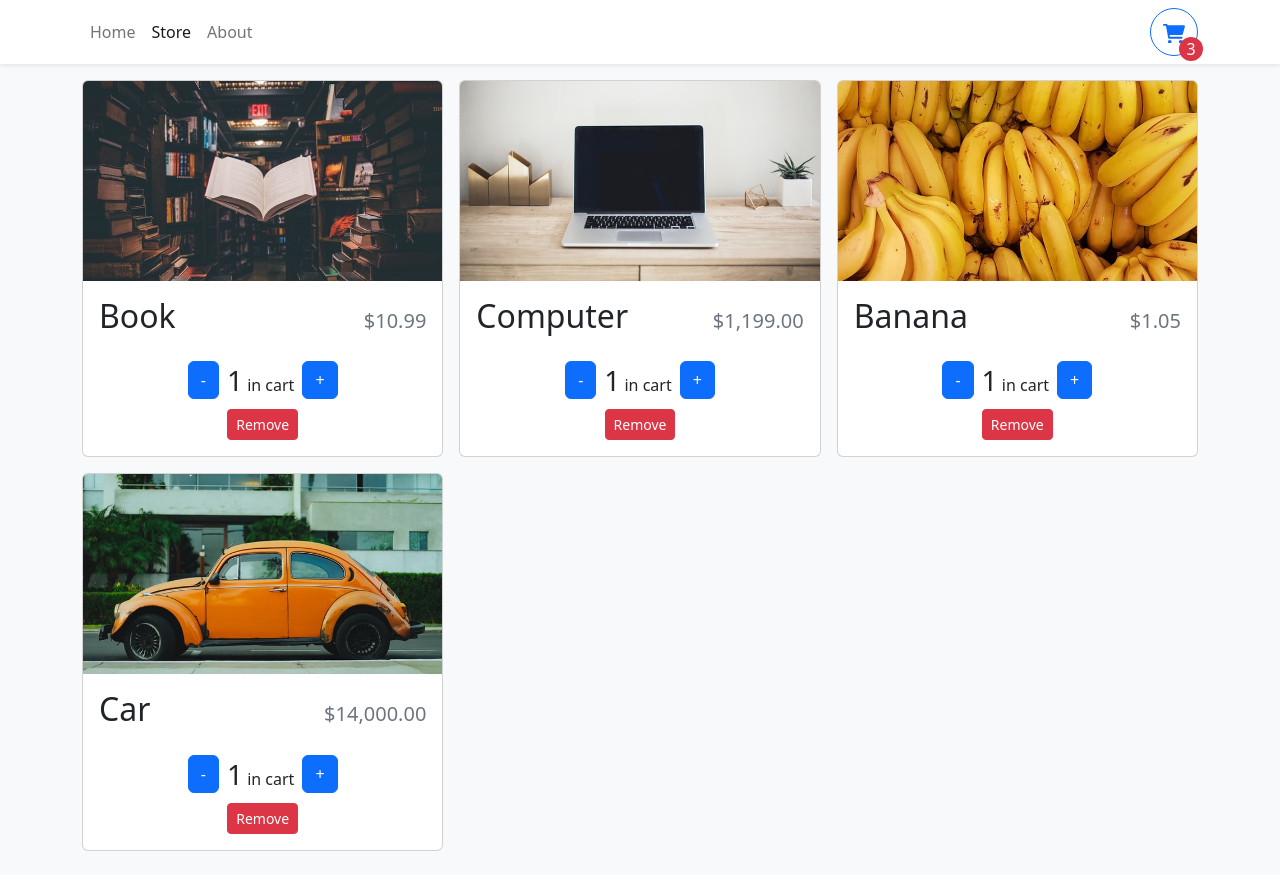
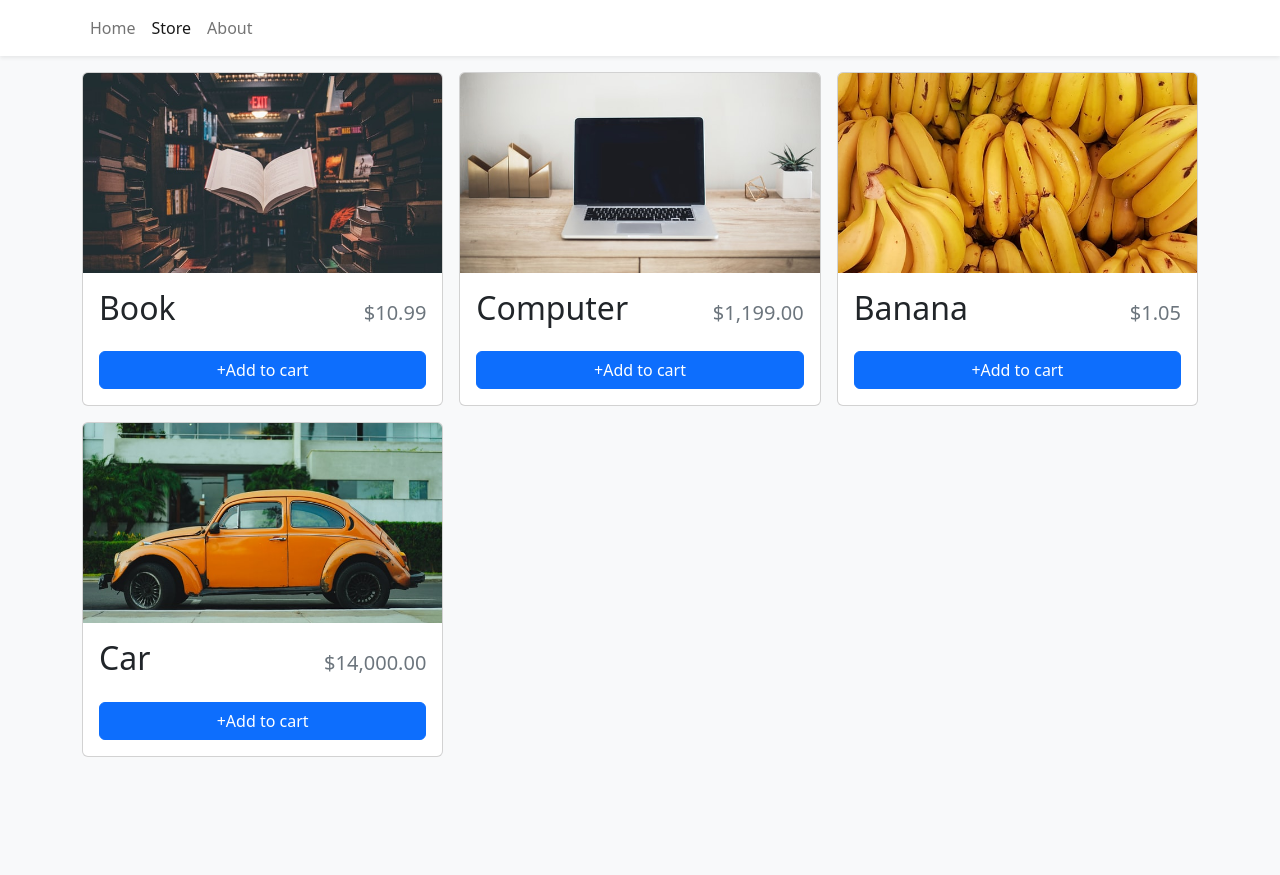
Before and after one commit to nicitaacom/MyTwelvthSite, a React (Vite) app in the folder shopping-cart_practice_1/: page /store in a window 1280 px wide. After the commit the page ends 800 px from the top, so only its background shows below. Built offline with nearby package versions, Linux system fonts and the light colour scheme.

Commit message:
4)Shopping cart context

```diff
--- a/shopping-cart_practice_1/src/components/Navbar.tsx
+++ b/shopping-cart_practice_1/src/components/Navbar.tsx
@@ -1,7 +1,9 @@
 import {Button, Container, Nav, Navbar as NavbarBs} from "react-bootstrap";
 import {NavLink} from "react-router-dom";
+import {useShoppingCartContext} from "../context/ShoppingCartContext";
 
 export function Navbar() {
+  const {openCart,cartQuantity} = useShoppingCartContext()
   return (
     <NavbarBs sticky='top' className='bg-white shadow-sm mb-3'>
       <Container>
@@ -16,7 +18,9 @@
             About
           </Nav.Link>
         </Nav>
-        <Button className='rounded-circle' style={{width:'3rem',height:'3rem',position:'relative'}} variant='outline-primary'>
+        {cartQuantity >0 && (<Button className='rounded-circle' onClick={openCart}
+                style={{width:'3rem',height:'3rem',position:'relative'}}
+                variant='outline-primary'>
           <svg
             xmlns="http://www.w3.org/2000/svg"
             viewBox="0 0 576 512"
@@ -34,9 +38,9 @@
               right:0,
               transform:'translate(25%, 25%)'
             }}>
-              3
+              {cartQuantity}
             </div>
-        </Button>
+        </Button>)}
       </Container>
     </NavbarBs>
   )
--- a/shopping-cart_practice_1/src/components/StoreItem.tsx
+++ b/shopping-cart_practice_1/src/components/StoreItem.tsx
@@ -1,5 +1,6 @@
 import {Button, Card} from "react-bootstrap";
 import {formatCurrency} from "../utilities/FormatCurrency";
+import {useShoppingCartContext} from "../context/ShoppingCartContext";
 
 type StoreItemProps = {
   id:number
@@ -9,7 +10,8 @@
 }
 
 export function StoreItem({id,name,price,imgUrl}:StoreItemProps) {
-  const quantity = 1
+  const {getItemQuantity,increaseCartQuantity,decreaseCartQuantity,removeFromCart } = useShoppingCartContext()
+  const quantity = getItemQuantity(id)
  return (
    <Card className='h-100'>
     <Card.Img variant='top' src={imgUrl} height='200px' style={{objectFit:'cover'}}/>
@@ -20,17 +22,17 @@
       </Card.Title>
       <div className='mt-auto'>
         {quantity === 0 ? (
-          <Button className='w-100'>
+          <Button className='w-100' onClick={() => increaseCartQuantity(id)}>
             +Add to cart
           </Button>
         ) :
           <div className='d-flex align-items-center flex-column' style={{gap:'0.5rem'}}>
             <div className='d-flex justify-content-center align-items-center' style={{gap:'0.5rem'}}>
-                <Button>-</Button>
+                <Button onClick={() => decreaseCartQuantity(id)}>-</Button>
               <div><span className='fs-3'>{quantity}</span> in cart</div>
-                <Button>+</Button>
+                <Button onClick={() => increaseCartQuantity(id)}>+</Button>
             </div>
-            <Button variant='danger' size='sm'>Remove</Button>
+            <Button onClick={() => removeFromCart(id)} variant='danger' size='sm'>Remove</Button>
           </div>}
       </div>
     </Card.Body>
--- /dev/null
+++ b/shopping-cart_practice_1/src/context/ShoppingCartContext.tsx
@@ -0,0 +1,97 @@
+import {createContext, ReactNode, useContext, useState} from "react";
+
+
+type ShoppingCartProviderProps = {
+  children:ReactNode
+}
+
+type CartItem = {
+  id:number
+  quantity:number
+}
+
+type ShoppingCartContext = {
+  openCart:() => void
+  closeCart:() => void
+  getItemQuantity:(id:number) => number
+  increaseCartQuantity:(id:number) => void
+  decreaseCartQuantity:(id:number) => void
+  removeFromCart:(id:number) => void
+  cartQuantity:number
+  cartItems:CartItem[]
+}
+
+const ShoppingCartContext = createContext({
+
+} as ShoppingCartContext)
+
+export function useShoppingCartContext() {
+  return useContext(ShoppingCartContext)
+}
+
+
+
+
+export function ShoppingCartProvider({children}:ShoppingCartProviderProps) {
+  const [isOpen,setIsOpen] = useState(false)
+  const [cartItems,setCartItems] = useState<CartItem[]>([])
+
+  const cartQuantity = cartItems.reduce((quantity,item) => item.quantity + quantity,0)
+
+  const openCart = () => setIsOpen(true)
+  const closeCart = () => setIsOpen(false)
+
+  /* Functions */
+  function getItemQuantity(id:number) {
+    return cartItems.find(item => item.id === id)?.quantity || 0
+  }
+
+  function increaseCartQuantity(id:number) {
+    setCartItems(currItems => {
+      if (currItems.find(item => item.id === id) == null) {
+       return [...currItems,{id, quantity:1}]
+      }
+      else {
+        return currItems.map(item => {
+          if (item.id === id) {
+            return {...item,quantity:item.quantity+1}
+          }
+          else {
+            return item
+          }
+        })
+      }
+    })
+  }
+
+  function decreaseCartQuantity(id:number) {
+    setCartItems(currItems => {
+      if (currItems.find(item => item.id === id)?.quantity===1) {
+       return currItems.filter(item => item.id !== id)
+      }
+      else {
+        return currItems.map(item => {
+          if (item.id === id) {
+            return {...item,quantity:item.quantity-1}
+          }
+          else {
+            return item
+          }
+        })
+      }
+    })
+  }
+
+  function removeFromCart(id:number) {
+    setCartItems(currItems => {
+      return currItems.filter(item => item.id !== id)
+    })
+  }
+
+  return (
+  <ShoppingCartContext.Provider value={{getItemQuantity,increaseCartQuantity,decreaseCartQuantity,
+    removeFromCart,cartItems,cartQuantity,openCart,closeCart}}>
+    {children}
+  </ShoppingCartContext.Provider>
+  )
+}
```
Also changed, not shown: shopping-cart_practice_1/src/App.tsx (+5 -3 lines).
